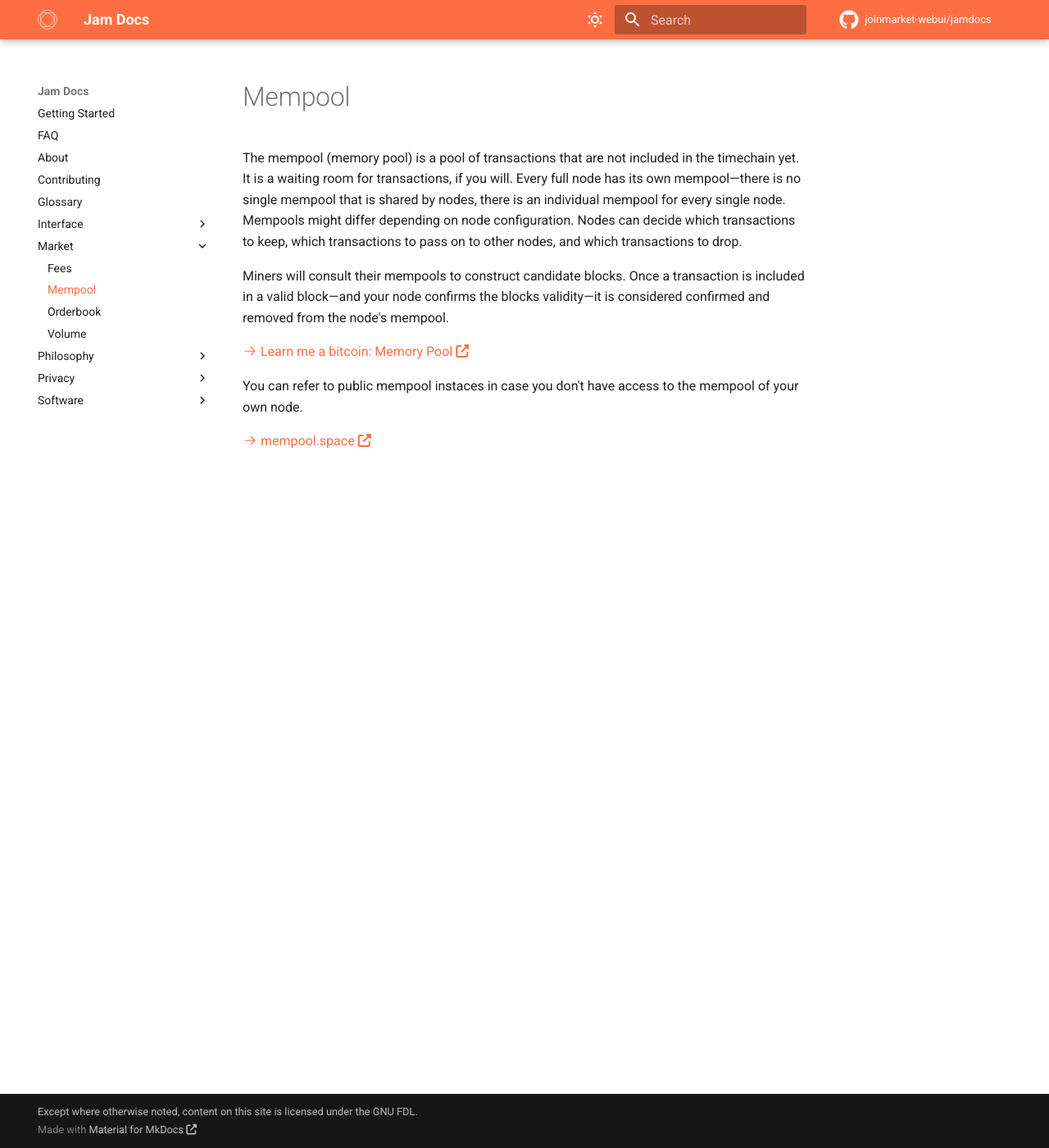
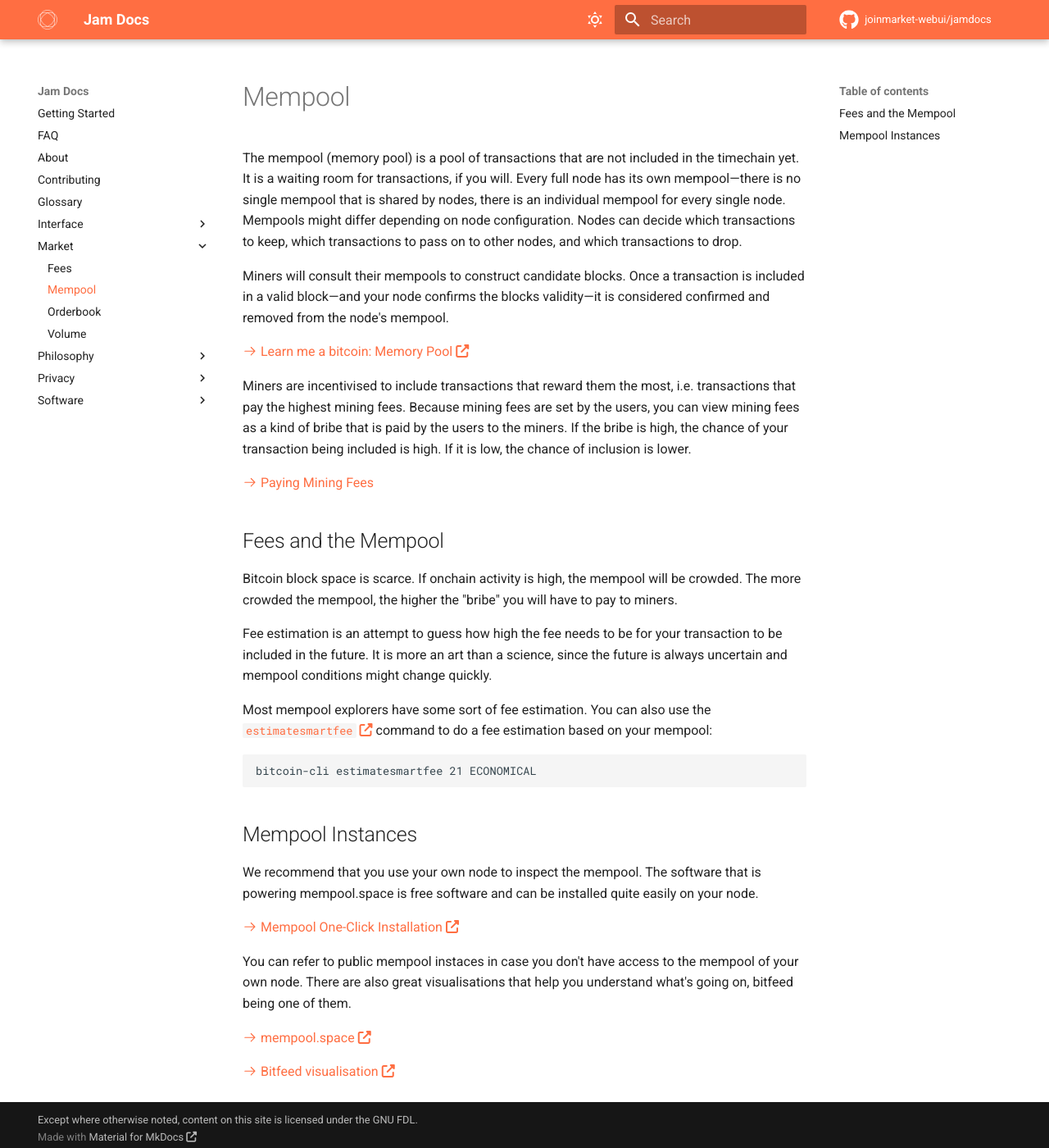
Before and after one commit to joinmarket-webui/jamdocs, an MkDocs documentation site: the page built from docs/market/mempool.md, in a window 1280 px wide and 1400 px high. Shown: the whole window at 82% size. Built offline with MkDocs 1.6.1 and Material for MkDocs 9.7.7, drawn with Linux system fonts in a browser that asks for light colours; nearby versions of some CDN libraries; comment, search, counter and statistics services are not loaded.

Commit message:
docs(mempool): fee estimation, instances

```diff
--- a/docs/market/mempool.md
+++ b/docs/market/mempool.md
@@ -15,9 +15,50 @@ validity—it is considered confirmed and removed from the node's mempool.
 
 [learn]: https://learnmeabitcoin.com/technical/memory-pool
 
-You can refer to public mempool instaces in case you don't have
-access to the mempool of your own node.
+Miners are incentivised to include transactions that reward them the most, i.e.
+transactions that pay the highest mining fees. Because mining fees are set by
+the users, you can view mining fees as a kind of bribe that is paid by the users
+to the miners. If the bribe is high, the chance of your transaction being
+included is high. If it is low, the chance of inclusion is lower.
+
+[:octicons-arrow-right-24: Paying Mining Fees][fees]
+
+[fees]: /market/fees/#paying-mining-fees
+
+## Fees and the Mempool
+
+Bitcoin block space is scarce. If onchain activity is high, the mempool will be
+crowded. The more crowded the mempool, the higher the "bribe" you will have to
+pay to miners.
+
+Fee estimation is an attempt to guess how high the fee needs to be for your
+transaction to be included in the future. It is more an art than a science,
+since the future is always uncertain and mempool conditions might change
+quickly.
+
+Most mempool explorers have some sort of fee estimation. You can also use the [`estimatesmartfee`][cmd-estimate] command to do a fee estimation based on your mempool:
+
+    bitcoin-cli estimatesmartfee 21 ECONOMICAL
+
+[cmd-estimate]: https://developer.bitcoin.org/reference/rpc/estimatesmartfee.html
+
+## Mempool Instances
+
+We recommend that you use your own node to inspect the mempool. The software
+that is powering mempool.space is free software and can be installed quite
+easily on your node.
+
+[:octicons-arrow-right-24: Mempool One-Click Installation][mempool-install]
+
+[mempool-install]: https://github.com/mempool/mempool#one-click-installation
+
+You can refer to public mempool instaces in case you don't have access to the
+mempool of your own node. There are also great visualisations that help you
+understand what's going on, bitfeed being one of them.
 
 [:octicons-arrow-right-24: mempool.space][mempool.space]
 
+[:octicons-arrow-right-24: Bitfeed visualisation][bitfeed]
+
 [mempool.space]: https://mempool.space
+[bitfeed]: https://bits.monospace.live/
```
